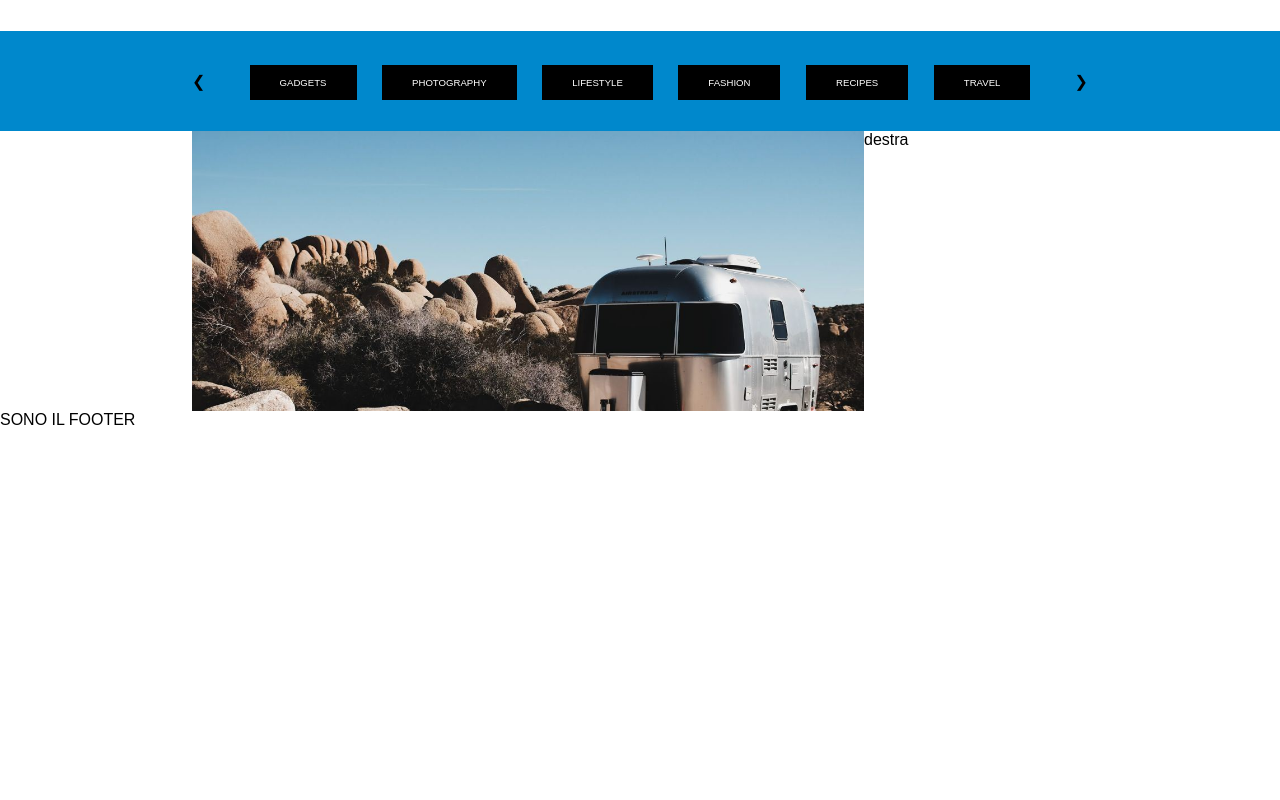
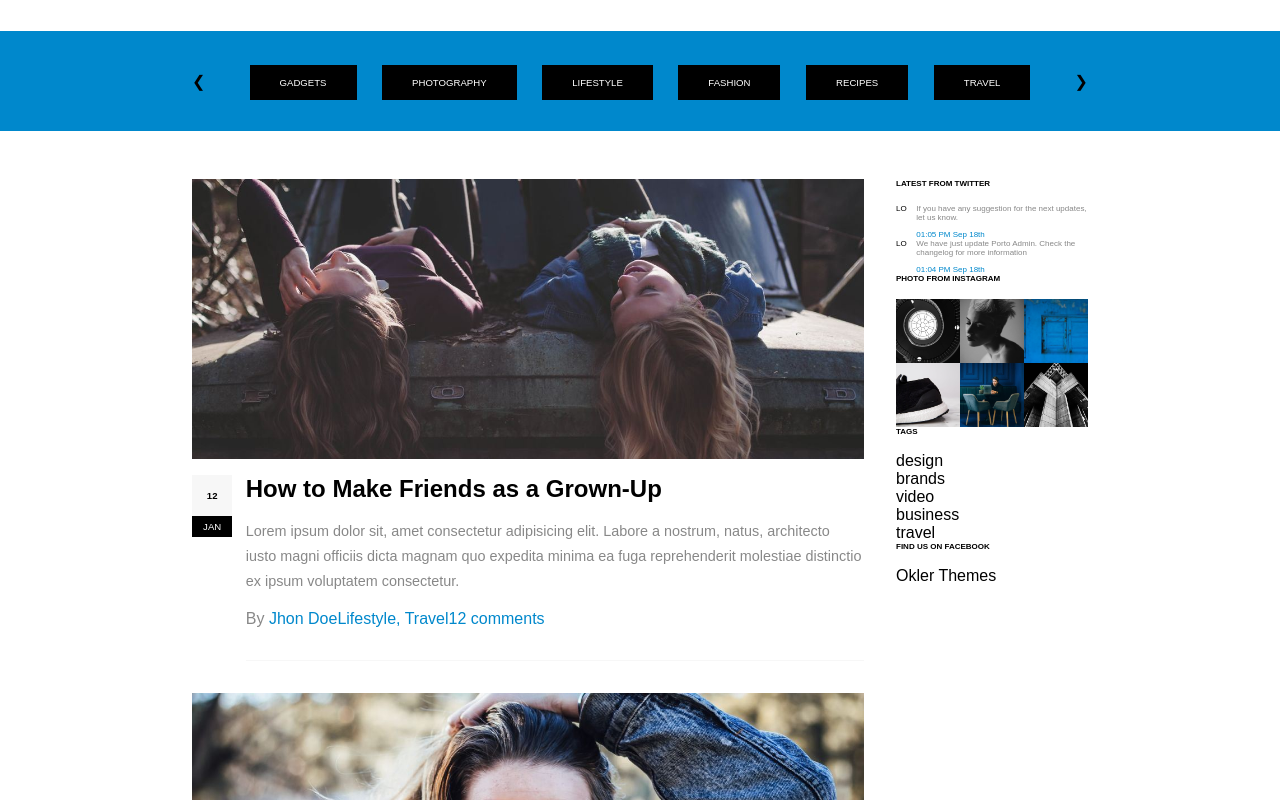
Before and after one commit to Pietroarmill/proj-html-vuejs, a Vue app: page / in a window 1280 px wide. Shown: the part 1120-1920 px from the top of the page. Before the commit the page ends 1549 px from the top, so only its background shows below. Built offline with nearby package versions, Linux system fonts and the light colour scheme.

Commit message:
add home posts

```diff
--- a/src/App.vue
+++ b/src/App.vue
@@ -1,7 +1,13 @@
 <template>
   <div id="app">
     <AppHeader :ElementTop="this.headerTopArray" :ElementBottom="this.headerBottomArray" />
-    <AppMain :BlogsArray="this.blogs" :PopPosts="this.popularPost" :RecentPost="this.recentPost" :btnRowBlue="this.btnRowBlue" />
+    <AppMain
+      :BlogsArray="this.blogs"
+      :PopPosts="this.popularPost"
+      :RecentPost="this.recentPost"
+      :btnRowBlue="this.btnRowBlue"
+      :HomePosts="this.homePosts"
+    />
     <AppFooter />
   </div>
 </template>
@@ -144,6 +150,48 @@ export default {
         },
       ],
       btnRowBlue: ["gadgets", "photography", "lifestyle", "fashion", "recipes", "travel"],
+      homePosts: [
+        {
+          img: '-54',
+          day: '12',
+          month: 'jan',
+          title: 'How to Make Friends as a Grown-Up',
+          content: 'Lorem ipsum dolor sit, amet consectetur adipisicing elit. Labore a nostrum, natus, architecto iusto magni officiis dicta magnam quo expedita minima ea fuga reprehenderit molestiae distinctio ex ipsum voluptatem consectetur.',
+          author: 'Jhon Doe',
+          type: 'Lifestyle, Travel',
+          comments: 12,
+        },
+        {
+          img: '-55 (1)',
+          day: '17',
+          month: 'apr',
+          title: 'Simple Ways to Have a Pretty Face',
+          content: 'Lorem ipsum dolor sit, amet consectetur adipisicing elit. Labore a nostrum, natus, architecto iusto magni officiis dicta magnam quo expedita minima ea fuga reprehenderit molestiae distinctio ex ipsum voluptatem consectetur.',
+          author: 'Jhon Doe',
+          type: 'Lifestyle, Travel',
+          comments: 20,
+        },
+        {
+          img: '-56 (1)',
+          day: '24',
+          month: 'feb',
+          title: 'Ranking the greatest players in basketball',
+          content: 'Lorem ipsum dolor sit, amet consectetur adipisicing elit. Labore a nostrum, natus, architecto iusto magni officiis dicta magnam quo expedita minima ea fuga reprehenderit molestiae distinctio ex ipsum voluptatem consectetur.',
+          author: 'Jhon Doe',
+          type: 'Lifestyle, Travel',
+          comments: 17,
+        },
+        {
+          img: '-58 (1)',
+          day: '12',
+          month: 'jan',
+          title: 'Top Camper Trailer Towing Tips',
+          content: 'Lorem ipsum dolor sit, amet consectetur adipisicing elit. Labore a nostrum, natus, architecto iusto magni officiis dicta magnam quo expedita minima ea fuga reprehenderit molestiae distinctio ex ipsum voluptatem consectetur.',
+          author: 'Jhon Doe',
+          type: 'Lifestyle, Travel',
+          comments: 15,
+        },
+      ],
     }
   }
 }
--- a/src/components/AppMain.vue
+++ b/src/components/AppMain.vue
@@ -84,9 +84,100 @@
     <section class="main-home-posts">
       <div class="container d-flex">
         <div class="posts-box">
-          <AppPost />
+          <AppPost v-for="(item, index) in HomePosts" :key="index" :post="item" />
+
+          <div class="post">
+            <div class="images-post">
+              <img src="../assets/img/blog-13.jpg" alt="">
+              <img src="../assets/img/blog-16.jpg" alt="">
+              <img src="../assets/img/blog-20.jpg" alt="">
+              <img src="../assets/img/blog-23.jpg" alt="">
+              <img src="../assets/img/blog-29.jpg" alt="">
+              <img src="../assets/img/blog-40.jpg" alt="">
+            </div>
+            <div class="content-post d-flex">
+              <div class="date-post">
+                <div class="day">8</div>
+                <div class="month">JAN</div>
+              </div>
+              <div class="text-post">
+                <h2>10 Best Travel Tips After 5 Years Traveling The World</h2>
+                <p>Lorem ipsum dolor, sit amet consectetur adipisicing elit. Temporibus, ullam, quod, praesentium nihil
+                  cum non error doloribus quos officia est maxime corrupti! Earum suscipit doloribus recusandae maiores.
+                  Iusto, unde alias?</p>
+                <div class="info-post">
+                  <div class="author">
+                    <span>By </span>
+                    <a href="">Jhon Doe</a>
+                  </div>
+                  <div class="type">
+                    <a href="">Lifestyle, Travel</a>
+                  </div>
+                  <div class="comments">
+                    <a href="">9 comments</a>
+                  </div>
+                </div>
+              </div>
+            </div>
+          </div>
+
+          <div class="page-numbers">
+            <div class="page-btn">&#10094;</div>
+            <div class="page-btn page-active">1</div>
+            <div class="page-btn">2</div>
+            <div class="page-btn">3</div>
+            <div class="page-btn">&#10095;</div>
+          </div>
         </div>
-        <div class="other-post">destra</div>
+
+        <div class="other-post">
+
+          <h5>LATEST FROM TWITTER</h5>
+          <div class="twitter">
+            <div class="twitter-content d-flex">
+              <div class="left">LO</div>
+              <div class="right">
+                <p>If you have any suggestion for the next updates, let us know.</p>
+                <a href="">01:05 PM Sep 18th</a>
+              </div>
+            </div>
+            <div class="twitter-content d-flex">
+              <div class="left">LO</div>
+              <div class="right">
+                <p>We have just update Porto Admin. Check the changelog for more information</p>
+                <a href="">01:04 PM Sep 18th</a>
+              </div>
+            </div>
+          </div>
+
+          <h5>PHOTO FROM INSTAGRAM</h5>
+          <div class="insta">
+            <img src="../assets/img/29739607_2020680068220520_4509928046932787200_n.jpg" alt="">
+            <img src="../assets/img/30087804_253872848488989_8792603541668626432_n.jpg" alt="">
+            <img src="../assets/img/29415620_196477127626244_3250318472361541632_n.jpg" alt="">
+            <img src="../assets/img/30078414_1274410412703843_8290935809419247616_n.jpg" alt="">
+            <img src="../assets/img/30077195_2066750973610181_3733150062893596672_n.jpg" alt="">
+            <img src="../assets/img/29415304_166583630713703_1032667922171953152_n.jpg" alt="">
+          </div>
+
+          <h5>TAGS</h5>
+          <div class="tags">
+            <ul>
+              <li>design</li>
+              <li>brands</li>
+              <li>video</li>
+              <li>business</li>
+              <li>travel</li>
+            </ul>
+          </div>
+
+          <h5>FIND US ON FACEBOOK</h5>
+          <div class="facebook">
+            <span>
+              <a href="">Okler Themes</a>
+            </span>
+          </div>
+        </div>
       </div>
     </section>
 
@@ -105,6 +196,7 @@ export default {
     PopPosts: Array,
     RecentPost: Array,
     btnRowBlue: Array,
+    HomePosts: Array,
   },
   components: {
     AppSmallPost,
@@ -242,12 +334,72 @@ export default {
   }
 
   &-home-posts {
+    margin-top: 3rem;
 
     .posts-box {
       width: 75%;
+
+      .post {
+
+        .images-post {
+          display: flex;
+          flex-wrap: wrap;
+
+          img {
+            width: calc(100% / 3);
+          }
+        }
+      }
+
+      .page-numbers {
+        display: flex;
+        justify-content: flex-end;
+        color: $brand-blog-color;
+
+        .page-btn {
+          border: 1px solid #F7F7F7;
+          padding: .5rem .7rem;
+          display: flex;
+          align-items: center;
+        }
+      }
     }
+
     .other-post {
       width: 25%;
+      padding-left: 2rem;
+
+      h5 {
+        font-size: .5rem;
+        font-weight: 900;
+        margin: 0 0 1rem 0;
+      }
+
+      .twitter {
+
+        .left {
+          padding-right: .6rem;
+          font-size: .5rem;
+        }
+        .right {
+          color: #888888;
+          font-size: .5rem;
+          p {
+            margin-bottom: .5rem;
+          }
+          a {
+            color: $brand-blog-color;
+          }
+        }
+      }
+
+      .insta {
+        display: flex;
+        flex-wrap: wrap;
+        img {
+          width: calc(100% / 3);
+        }
+      }
     }
   }
 }
--- a/src/components/AppPost.vue
+++ b/src/components/AppPost.vue
@@ -1,12 +1,28 @@
 <template>
   <div class="post">
     <div class="img-post">
-      <img src="../assets/img/blog-58 (1).jpg" alt="">
+      <img :src="require(`../assets/img/blog${post.img}.jpg`)" alt="">
     </div>
-    <div class="content-post">
-      <div class="date-post"></div>
+    <div class="content-post d-flex">
+      <div class="date-post">
+        <div class="day">{{ post.day }}</div>
+        <div class="month">{{ post.month.toUpperCase() }}</div>
+      </div>
       <div class="text-post">
-
+        <h2>{{ post.title }}</h2>
+        <p>{{ post.content }}</p>
+        <div class="info-post">
+          <div class="author">
+            <span>By </span>
+            <a href="">{{ post.author }}</a>
+          </div>
+          <div class="type">
+            <a href="">{{ post.type }}</a>
+          </div>
+          <div class="comments">
+            <a href="">{{ post.comments }} comments</a>
+          </div>
+        </div>
       </div>
     </div>
   </div>
@@ -15,8 +31,58 @@
 <script>
 export default {
   name: "AppPost",
+  props: {
+    post: Object,
+  }
 }
 </script>
 
-<style lang="scss" scoped>
+<style lang="scss">
+.post {
+
+  .content-post {
+    margin-top: 1rem;
+
+    .date-post {
+      width: 8%;
+      padding-right: 2%;
+      text-align: center;
+      font-size: .6rem;
+
+      .day {
+        font-weight: 900;
+        background-color: #F7F7F7;
+        padding: 15px 0;
+      }
+
+      .month {
+        background-color: black;
+        color: white;
+        padding: 5px 0;
+      }
+    }
+
+    .text-post {
+      width: 92%;
+      padding-bottom: 2rem;
+      margin-bottom: 2rem;
+      border-bottom: 1px solid #F7F7F7;
+
+      p {
+        font-size: .9rem;
+        color: #888888;
+        margin: 1rem 0;
+        line-height: 25px;
+      }
+
+      .info-post {
+        display: flex;
+        color: #888888;
+        a {
+          color: #0088CC;
+        }
+      }
+    }
+  }
+}
 </style>
--- a/src/style/common.scss
+++ b/src/style/common.scss
@@ -36,6 +36,11 @@ a {
   color: #0088CC;
 }
 
+.page-active {
+  color: white;
+  background-color: #0088CC;
+}
+
 .with-overlay::before {
   content: "";
   position: absolute;
```
